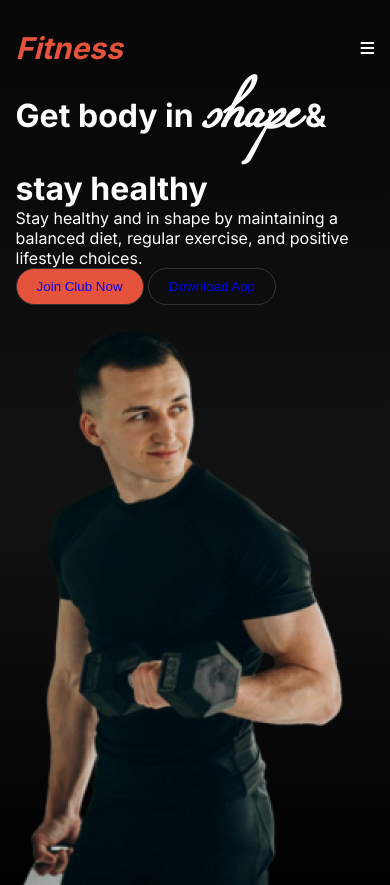
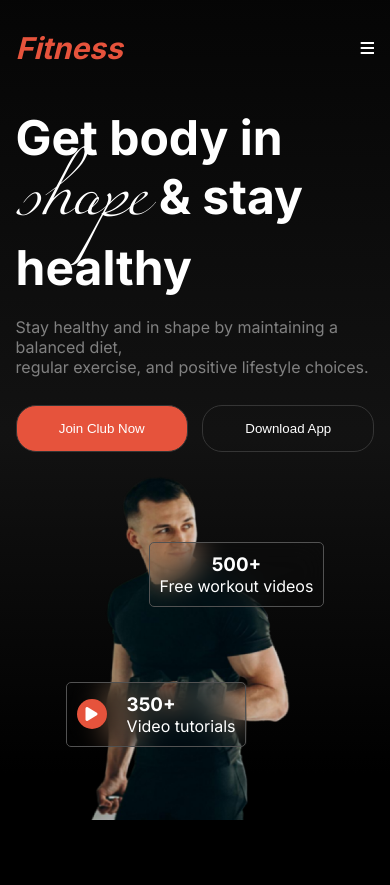
Before and after one commit to shamimranapro85/assignment2, a plain HTML site: page index.html in a window 390 px wide. Shown: the top 885 px of the page. Drawn offline with Linux system fonts and the light colour scheme.

Commit message:
banner section design compleate responsive

```diff
--- a/index.html
+++ b/index.html
@@ -27,9 +27,9 @@
         </nav>
         <div class="banner">
           <div class="bannerDetails">
-            <h1>Get body in <span>shape</span> & stay healthy</h1>
+            <h1>Get body in <br><span>shape</span> & stay <br> healthy</h1>
             <p>
-              Stay healthy and in shape by maintaining a balanced diet, regular
+              Stay healthy and in shape by maintaining a balanced diet, <br> regular
               exercise, and positive lifestyle choices.
             </p>
             <div class="btnss">
@@ -46,7 +46,7 @@
                 <p>Video tutorials</p>
               </div>
             </div>
-            <div class="BannerVideos2">
+            <div class="BannerVideos BannerVideos2">
               <h3>500+</h3>
               <p>Free workout videos</p>
             </div>
--- a/styles/style.css
+++ b/styles/style.css
@@ -26,6 +26,7 @@
 }
 a {
   text-decoration: none;
+  color: white;
 }
 body {
   background: black;
@@ -89,14 +90,107 @@ header {
 
 /* banner section design---------------------------- */
 
-.bannerDetails > h1 > span {
-  font-family: "Miama";
-  font-size: 70px;
-}
+
 
 .MenuBTN {
   display: none;
 }
+
+/* banner desing------------------------- */
+.banner {
+  display: flex;
+  justify-content: space-between;
+  padding: 50px 0;
+}
+
+.banner > * {
+  width: 50%;
+}
+
+.bannerDetails > h1 {
+  font-size: 5em;
+  line-height: .9;
+}
+
+
+.bannerDetails>p{
+    color: gray;
+}
+.bannerDetails{
+    display: flex;
+    gap: 28px;
+    flex-direction: column;
+    justify-content: center;
+
+}
+.bannerDetails > h1 > span {
+    font-family: "Miama";
+    font-size: 2em;
+    font-weight: normal;
+  }
+
+
+.bannerIMG>img{
+  width: 60%;
+
+}
+.bannerIMG{
+    width: 600px;
+    display: flex;
+    flex-direction: column;
+    justify-content: center;
+    align-items: center;
+    position: relative;
+}
+
+.BannerVideos{
+    display: flex;
+    justify-content: center;
+    align-items: center;
+    gap: 20px;
+    padding: 10px 10px;
+    backdrop-filter: blur(15px);
+    border: 1px solid rgb(82, 82, 82);
+    border-radius: 5px;
+    position: absolute;
+    bottom: 80px;
+    left: 50px;
+
+}
+.fa-play{
+    width: 30px;
+    height: 30px;
+    border-radius: 50%;
+    padding: 10px;
+    display: flex;
+    align-items: center;
+    justify-content: center;
+    text-align: center;
+    background: #e6533c;
+
+}
+
+.BannerVideos2{
+    top: 220px;
+    bottom: auto;
+    right: 120px;
+    left: auto;
+    flex-direction: column;
+    gap: 0;
+
+
+}
+
+
+
+
+
+
+
+
+
+
+
 
 /* responsive deisgn -----------------------------------------------------------------------------------------------00000000000 */
 
@@ -112,22 +206,83 @@ header {
   .navItems {
     display: none;
   }
+  .banner {
+
+    padding: 50px 0;
+    flex-direction: column;
+    align-items: center;
+    gap: 10px;
+  }
+
+  .banner > * {
+    width: 100%;
+  }
+
+  .btnss{
+    width: 100%;
+    display: flex;
+    justify-content: space-between;
+    gap: 50x;
+  }
+  .btnss> button{
+    width: 48%;
+    padding: 15px;
+  }
+
+  .bannerDetails > h1 {
+    font-size:
+    3em;}
+
+    .BannerVideos{
+     top: 220px;
+     bottom: auto;
+    }
+    .BannerVideos2{
+     top: 80px;
+     bottom: auto;
+     right: 50px;
+    }
 }
 
-@media screen and (min-width: 577px) {
+@media screen and (min-width: 577px) and (max-width:768px) {
   .container {
     width: 540px;
   }
+  .banner {
+
+    padding: 50px 0;
+    flex-direction: column;
+    align-items: center;
+    gap: 10px;
+  }
+
+  .banner > * {
+    width: 100%;
+  }
 }
-@media screen and (min-width: 768px) {
+
+@media screen and (min-width: 768px) and (max-width: 992px) {
   .container {
     width: 720px;
   }
+  .bannerDetails > h1 {
+    font-size: 3em;}
+    .BannerVideos{
+      top: 220px;
+      bottom: auto;
+     }
+     .BannerVideos2{
+      top: 80px;
+      bottom: auto;
+      right: 20px;
+     }
 }
 @media screen and (min-width: 992px) {
   .container {
     width: 960px;
   }
+  .bannerDetails > h1 {
+    font-size: 4em;}
 }
 @media screen and (min-width: 1200px) {
   .container {
```
